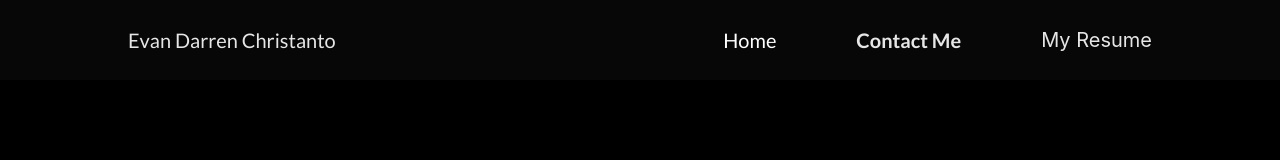
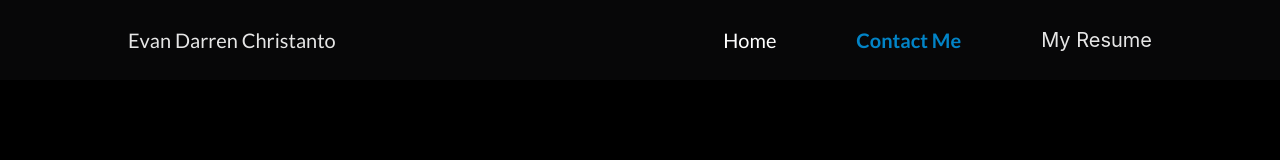
Before and after one commit to EvanCh08/portfolio, a React (Create React App) app: page /contact in a window 1280 px wide. Shown: the top 160 px of the page. Built offline with nearby package versions, Linux system fonts and the light colour scheme.

Commit message:
another styling

```diff
--- a/src/App.js
+++ b/src/App.js
@@ -1,7 +1,7 @@
 import { BrowserRouter as Router, Routes, Route} from "react-router-dom";
 
 import Main from "./main";
-import Contact from "./contact"
+import Contact from "./contact";
 
 export default function App() {
   return (
--- a/src/contact.js
+++ b/src/contact.js
@@ -23,7 +23,7 @@ export default function Contact() {
   }
   return (
     <div className="flex flex-col  bg-black xsm:h-full xl:h-screen">
-      <div className="flex flex-row xl:items-center xsm:items-start w-screen xl:h-20 xsm:h-[150px] bg-zinc-950/80 fixed xl:space-y-0 xsm:space-y-20">
+      <div className="flex flex-row xl:items-center xsm:items-start w-screen xl:h-20 xsm:h-[300px] bg-zinc-950/80 fixed xl:space-y-0 xsm:space-y-20">
         <div className="flex xl:flex-row xsm:flex-col xl:justify-between xsm:items-start xl:items-center  w-full h-16 xl:m-32 m-6 xsm:mx-10  ">
           <div className="">
             <text className="text-white/90 text-xl text-start font-lato">
@@ -37,7 +37,7 @@ export default function Contact() {
               </a>
 
             </div>
-            <a href="/contact" className="text-white/90 text-xl font-bold text-sky-600 font-lato my-1">
+            <a href="/contact" className=" text-xl font-bold text-sky-600 font-lato my-1">
               Contact Me
             </a>
             <a
--- a/src/index.js
+++ b/src/index.js
@@ -3,6 +3,7 @@ import ReactDOM from 'react-dom/client';
 import './index.css';
 import App from './App';
 import reportWebVitals from './reportWebVitals';
+
 
 const root = ReactDOM.createRoot(document.getElementById('root'));
 root.render(
```
Also changed, not shown: 1 other file (tests, documents, lock files or other folders).
